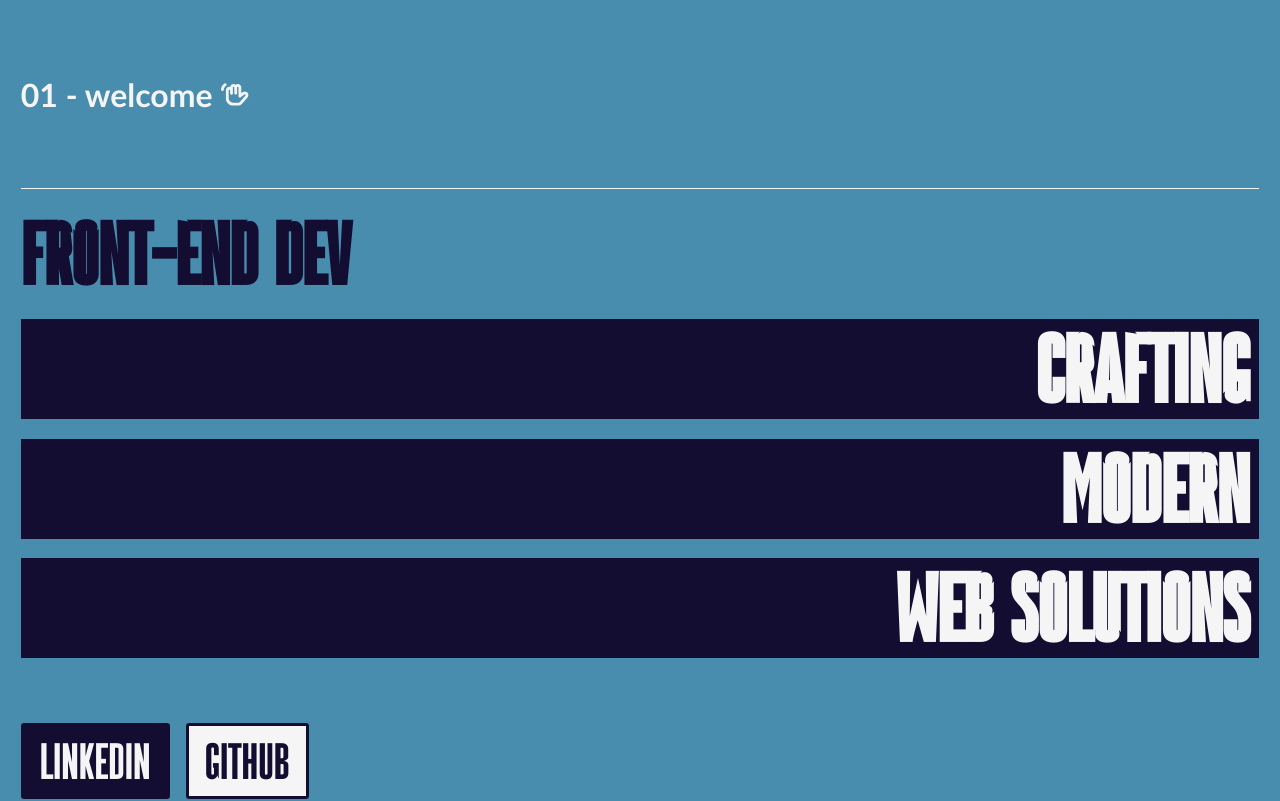
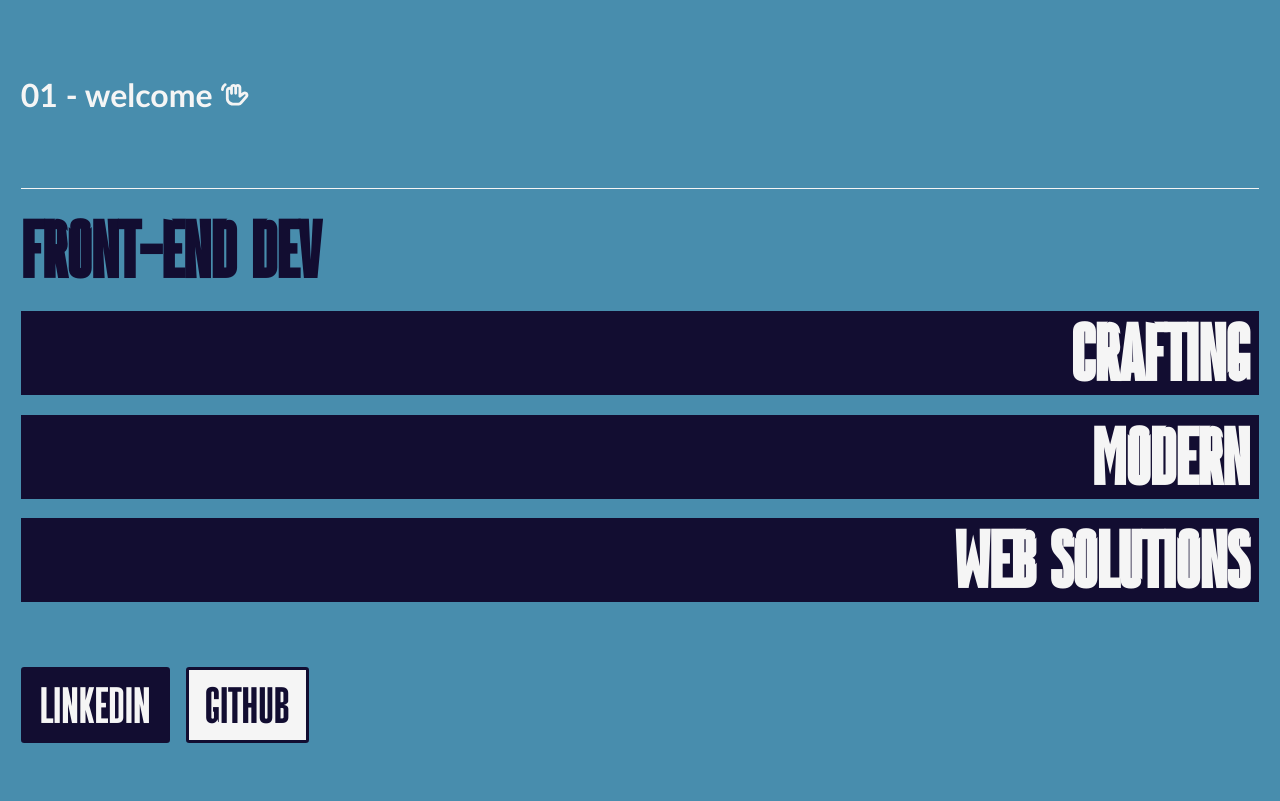
Before and after one commit to KristinaMacias/2024_My-Portfolio, a React (Vite) app: page / in a window 1280 px wide. Shown: the top 801 px of the page. Built offline with nearby package versions, Linux system fonts and the light colour scheme.

Commit message:
updated hero sizes

```diff
--- a/src/App.css
+++ b/src/App.css
@@ -268,7 +268,7 @@ header {
   }
 
   .bottom-box h1 {
-    font-size: 6rem;
+    font-size: 5rem;
   }
 
   .bottom-box h2 {
@@ -292,7 +292,7 @@ header {
   }
 
   #special-text {
-    font-size: 5.5rem;
+    font-size: 5rem;
   }
 
   .btn {
```
